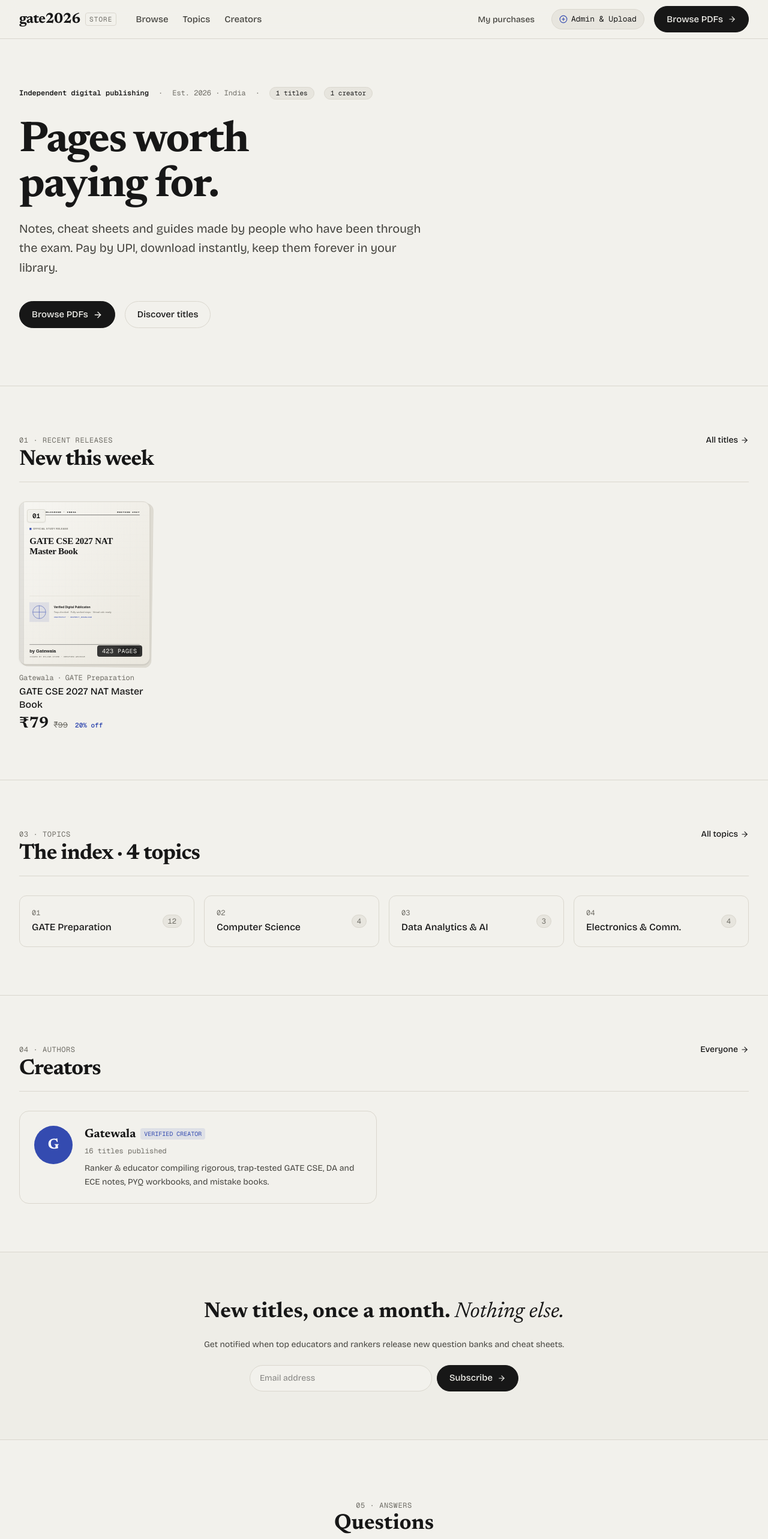
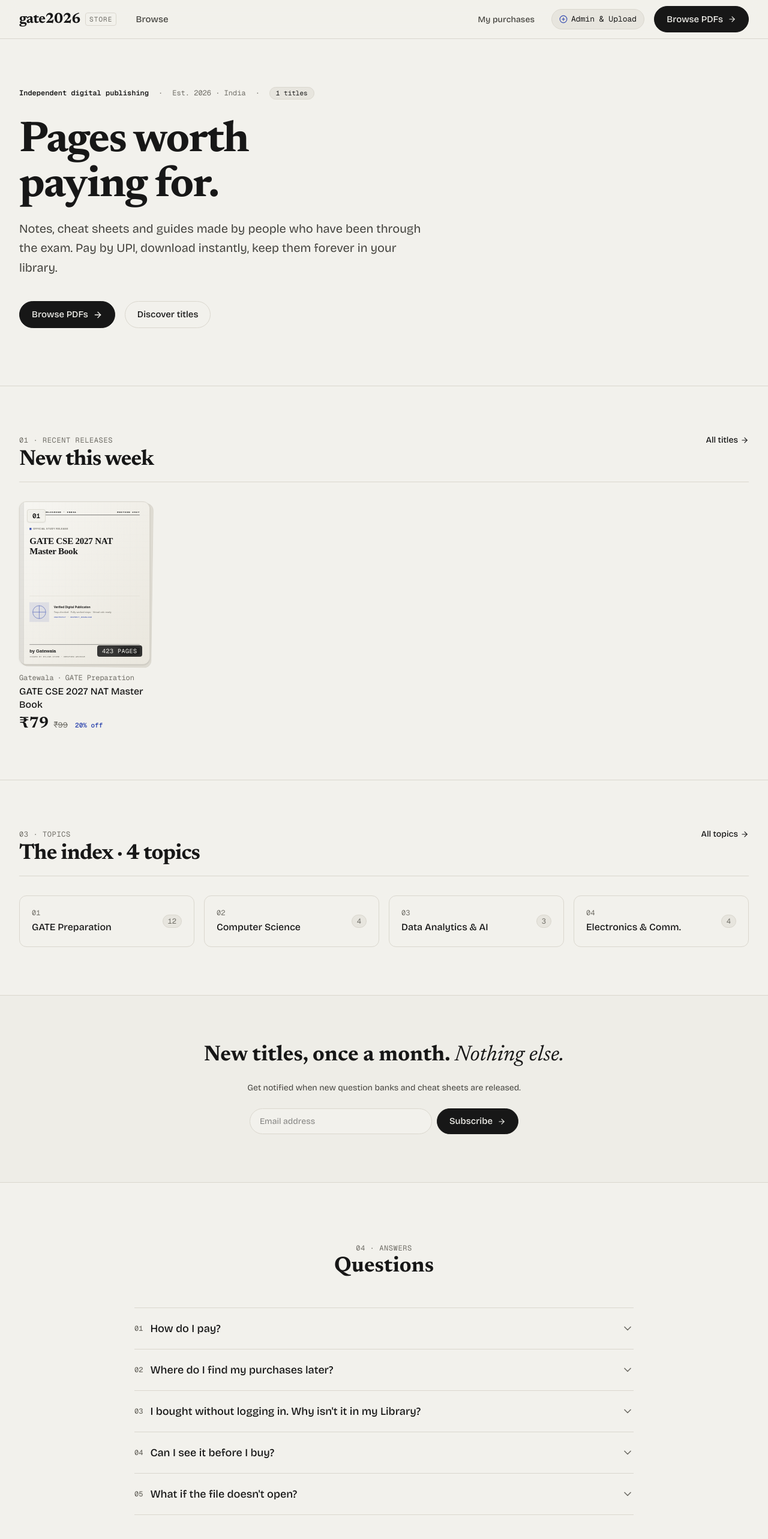
Before and after one commit to sumit2005x/gate2026, a Next.js app: page / in a window 1280 px wide. Shown: the top 2566 px of the page at 60% size. Built offline with nearby package versions, Linux system fonts and the light colour scheme.

Commit message:
feat: remove Topics and Creators navigation links and multi-creator section for single creator setup

```diff
--- a/src/app/page.tsx
+++ b/src/app/page.tsx
@@ -53,9 +53,6 @@ export default function HomePage() {
                 <span className="hidden sm:inline">·</span>
                 <span className="bg-paper-2 border border-rule px-2.5 py-0.5 rounded-full text-ink font-mono text-[11px]">
                   {allProducts.length} titles
-                </span>
-                <span className="bg-paper-2 border border-rule px-2.5 py-0.5 rounded-full text-ink font-mono text-[11px]">
-                  {creators.length} creator
                 </span>
               </div>
 
@@ -218,57 +215,6 @@ export default function HomePage() {
           </div>
         </section>
 
-        {/* SECTION: CREATORS */}
-        <section className="py-16 sm:py-20 border-b border-rule">
-          <div className="max-w-7xl mx-auto px-4 sm:px-6 lg:px-8">
-            <div className="flex items-baseline justify-between mb-8 pb-4 border-b border-rule">
-              <div>
-                <span className="num-pill block mb-1">04 · AUTHORS</span>
-                <h2 className="font-serif text-3xl sm:text-4xl font-bold text-ink tracking-tight">
-                  Creators
-                </h2>
-              </div>
-              <Link
-                href="/authors"
-                className="text-sm font-medium text-ink hover:underline underline-offset-4 flex items-center gap-1"
-              >
-                <span>Everyone</span>
-                <ArrowRight className="w-3.5 h-3.5" />
-              </Link>
-            </div>
-
-            <div className="grid grid-cols-1 md:grid-cols-2 gap-6">
-              {creators.map((c) => (
-                <Link
-                  key={c.id}
-                  href={`/@${c.handle}`}
-                  className="p-6 rounded-2xl border border-rule bg-paper hover:bg-paper-2 transition-all flex items-start gap-5 group"
-                >
-                  <div className="w-16 h-16 rounded-full bg-accent text-white flex items-center justify-center font-serif text-2xl font-bold shrink-0">
-                    {c.name.charAt(0)}
-                  </div>
-                  <div className="space-y-1.5 flex-1">
-                    <div className="flex items-center gap-2">
-                      <h3 className="font-serif text-xl font-bold text-ink group-hover:underline">
-                        {c.name}
-                      </h3>
-                      {c.verified && (
-                        <span className="text-[10px] font-mono bg-accent/10 text-accent px-1.5 py-0.5 rounded">
-                          VERIFIED CREATOR
-                        </span>
-                      )}
-                    </div>
-                    <p className="text-xs font-mono text-muted">{c.titlesCount} titles published</p>
-                    <p className="text-sm text-ink-2 leading-relaxed pt-1 line-clamp-2">
-                      {c.bio}
-                    </p>
-                  </div>
-                </Link>
-              ))}
-            </div>
-          </div>
-        </section>
-
         {/* SECTION: NEWSLETTER SIGNUP */}
         <section className="py-20 border-b border-rule bg-paper-2/40">
           <div className="max-w-7xl mx-auto px-4 sm:px-6 lg:px-8 text-center max-w-2xl space-y-6">
@@ -276,7 +222,7 @@ export default function HomePage() {
               New titles, once a month. <em className="font-normal italic">Nothing else.</em>
             </h2>
             <p className="text-sm text-ink-2">
-              Get notified when top educators and rankers release new question banks and cheat sheets.
+              Get notified when new question banks and cheat sheets are released.
             </p>
             <NewsletterForm />
           </div>
@@ -286,7 +232,7 @@ export default function HomePage() {
         <section id="faq" className="py-16 sm:py-24">
           <div className="max-w-4xl mx-auto px-4 sm:px-6 lg:px-8">
             <div className="mb-12 text-center space-y-2">
-              <span className="num-pill">05 · ANSWERS</span>
+              <span className="num-pill">04 · ANSWERS</span>
               <h2 className="font-serif text-3xl sm:text-4xl font-bold text-ink">
                 Questions
               </h2>
--- a/src/components/Footer.tsx
+++ b/src/components/Footer.tsx
@@ -32,16 +32,6 @@ export default function Footer() {
               <li>
                 <Link href="/browse" className="hover:text-ink transition-colors">
                   Browse
-                </Link>
-              </li>
-              <li>
-                <Link href="/categories" className="hover:text-ink transition-colors">
-                  Topics
-                </Link>
-              </li>
-              <li>
-                <Link href="/authors" className="hover:text-ink transition-colors">
-                  Creators
                 </Link>
               </li>
               <li>
--- a/src/components/Navbar.tsx
+++ b/src/components/Navbar.tsx
@@ -27,18 +27,6 @@ export default function Navbar() {
               className="hover:text-ink transition-colors"
             >
               Browse
-            </Link>
-            <Link
-              href="/categories"
-              className="hover:text-ink transition-colors"
-            >
-              Topics
-            </Link>
-            <Link
-              href="/authors"
-              className="hover:text-ink transition-colors"
-            >
-              Creators
             </Link>
           </nav>
         </div>
@@ -98,20 +86,6 @@ export default function Navbar() {
             Browse all PDFs
           </Link>
           <Link
-            href="/categories"
-            onClick={() => setMobileMenuOpen(false)}
-            className="block text-ink font-medium text-base py-1"
-          >
-            Topics
-          </Link>
-          <Link
-            href="/authors"
-            onClick={() => setMobileMenuOpen(false)}
-            className="block text-ink font-medium text-base py-1"
-          >
-            Creators
-          </Link>
-          <Link
             href="/purchases"
             onClick={() => setMobileMenuOpen(false)}
             className="block text-ink font-medium text-base py-1"
```
